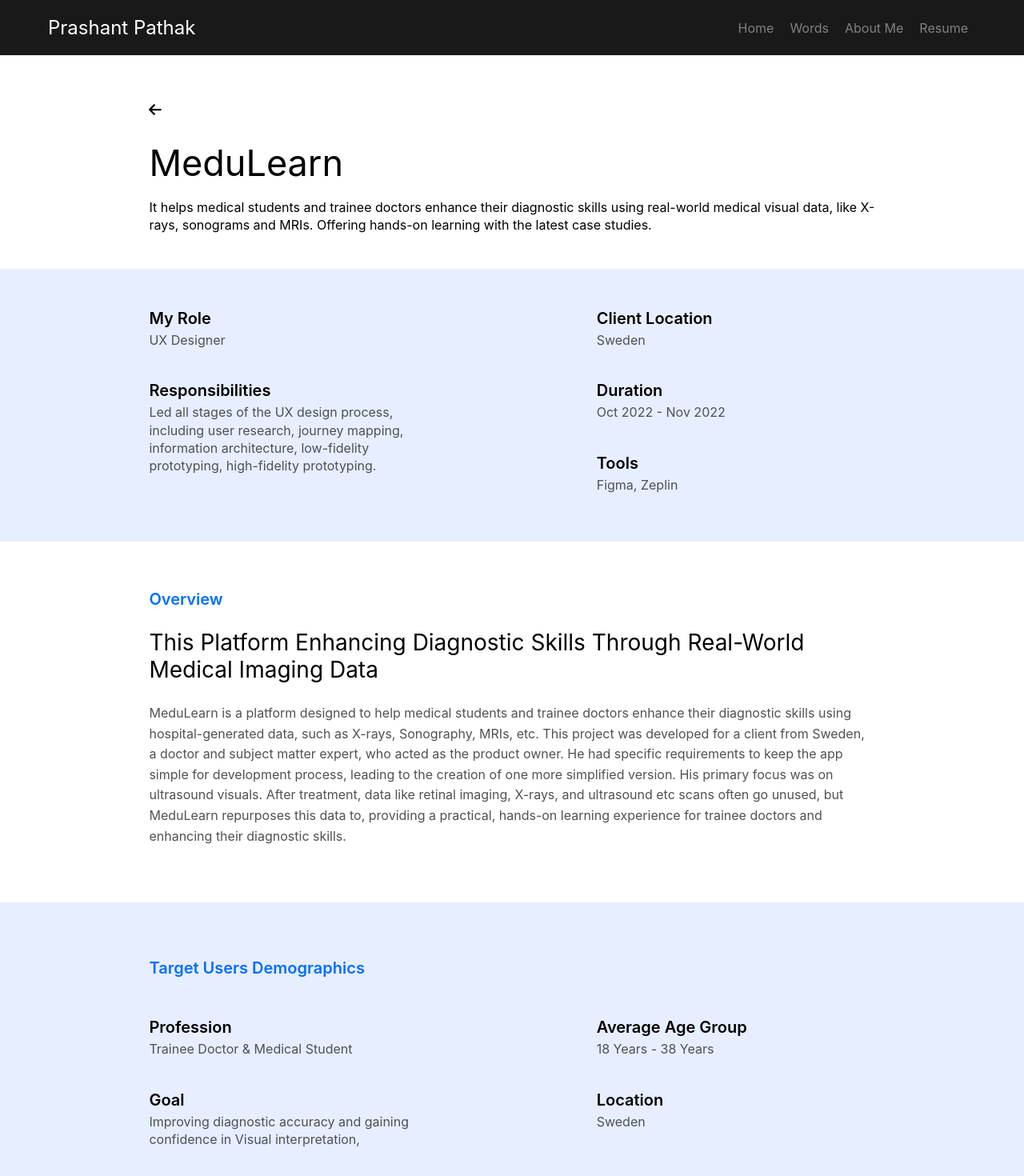
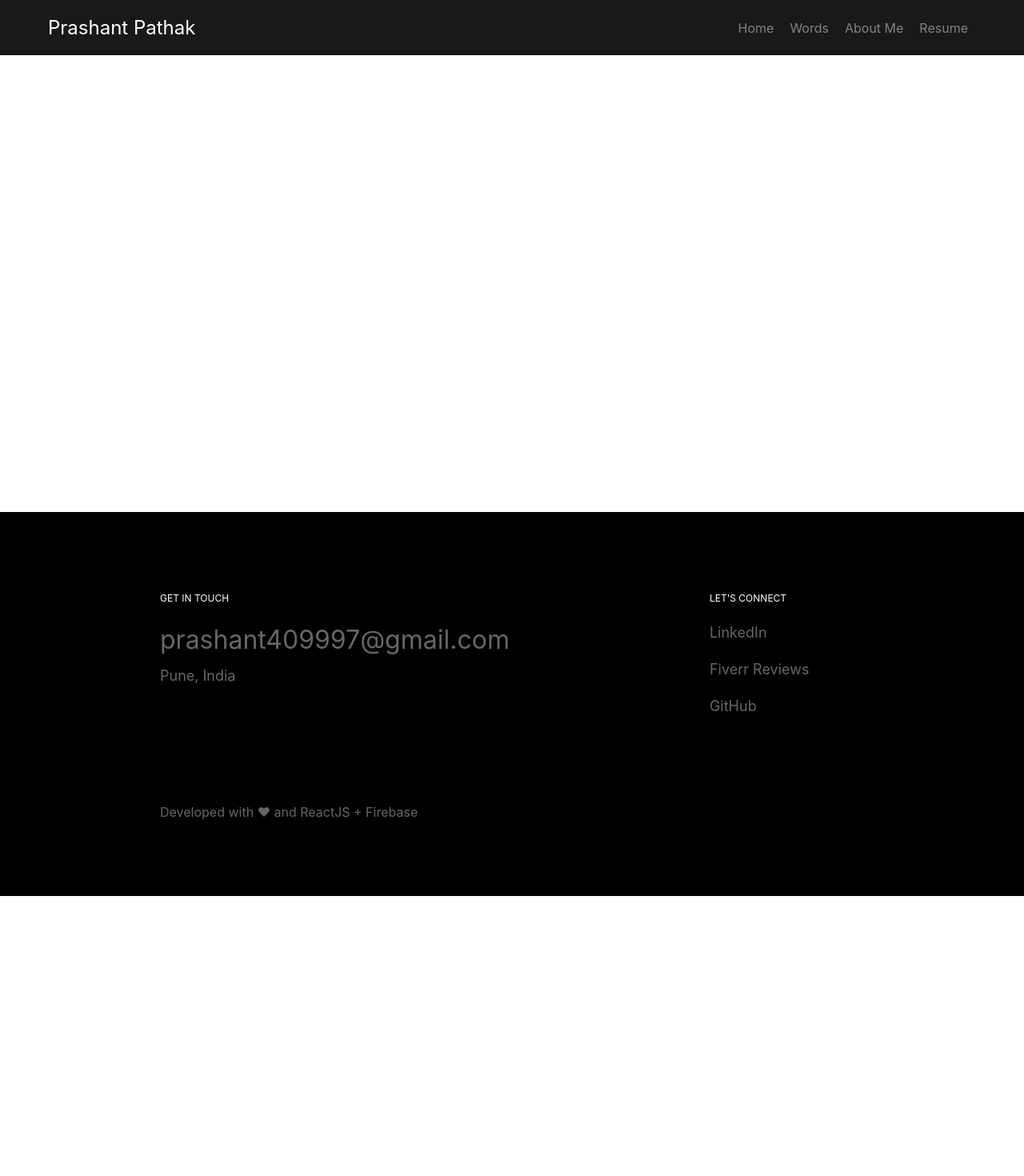
Before and after one commit to prashantpathak7/prashantpathak-dev, a React (Create React App) app: page /cs3 in a window 1280 px wide. Shown: the top 1470 px of the page at 80% size. After the commit the page ends 1120 px from the top, so only its background shows below. Built offline with nearby package versions, Linux system fonts and the light colour scheme.

Commit message:
Fix: Navbar

```diff
--- a/src/components/CS3.css
+++ b/src/components/CS3.css
@@ -1,3 +1,17 @@
+.CaseStudyTitle{
+    font-size: 52px;
+}
+
+.CaseStudyDescription{
+    margin-top: 20px;
+    margin-bottom: 30px;
+    font-size: 16px;
+    font-weight: 400;
+    color: hsl(0, 0%, 50%);
+    text-align: left;
+    line-height: 170%;
+}
+
 .CS3-main-container{
     margin-top: 68px;
     display: grid;
--- a/src/components/CS3.js
+++ b/src/components/CS3.js
@@ -13,71 +13,73 @@ function CS3() {
   };
 
   return (
-    // main div of the website
-  <div className='CS3-main-container'>
-        {/* Back arrow icon in the top left */}
-        <div className='back-arrow' onClick={handleBackClick}>
-          <FontAwesomeIcon icon={faArrowLeft} />
-        </div>
-        <div className='HeaderCS3'>
-                 <div className='ConstructMonitor'>MeduLearn</div>
-                <div className='ConstructMonitor-Details'>It helps medical students and trainee doctors enhance their diagnostic skills using real-world medical visual data, like X-rays, sonograms and MRIs. Offering hands-on learning with the latest case studies.
-                </div>
-        </div>
-        <div className='CS3-Role-BG-color'></div>
-        <div className='CS3-Role-left-section'>
-            <div className='role-title'>My Role</div>
-            <div className='role-description'>UX Designer</div>
+    <div></div>
+//     // main div of the website
+//   <div className='CS3-main-container'>
+//         {/* Back arrow icon in the top left */}
+//         <div className='back-arrow' onClick={handleBackClick}>
+//           <FontAwesomeIcon icon={faArrowLeft} />
+//         </div>
+//         <div className='HeaderCS3'>
+//                  <div className='CaseStudyTitle'>Learn POCUS</div>
+//                 <div className='CaseStudyDescription'>
+//                 Designed a UX solution for a Swedish client, encompassing both a web app and a mobile app. The platform empowers medical students and trainee doctors to enhance their diagnostic skills by providing access to real-world medical visual data, such as X-rays, sonograms, and MRIs. It offers hands-on learning opportunities through the latest case studies, enabling users to gain practical experience and deepen their understanding of medical diagnostics.
+//                 </div>
+//         </div>
+//         <div className='CS3-Role-BG-color'></div>
+//         <div className='CS3-Role-left-section'>
+//             <div className='role-title'>My Role</div>
+//             <div className='role-description'>UX Designer</div>
 
-            <div className='role-title'>Responsibilities</div>
-            <div className='role-description'> Led all stages of the UX design process, including user research, journey mapping, information architecture, low-fidelity prototyping, high-fidelity prototyping.</div>
-        </div>
+//             <div className='role-title'>Responsibilities</div>
+//             <div className='role-description'> Led all stages of the UX design process, including user research, journey mapping, information architecture, low-fidelity prototyping, high-fidelity prototyping.</div>
+//         </div>
 
-        <div className='CS3-Role-right-section'>
-            <div className='role-title'>Client Location</div>
-            <div className='role-description'>Sweden</div>
+//         <div className='CS3-Role-right-section'>
+//             <div className='role-title'>Client Location</div>
+//             <div className='role-description'>Sweden</div>
 
 
-            <div className='role-title'>Duration</div>
-            <div className='role-description'>Oct 2022 - Nov 2022</div>
+//             <div className='role-title'>Duration</div>
+//             <div className='role-description'>Oct 2022 - Nov 2022</div>
 
-            <div className='role-title'>Tools</div>
-            <div className='role-description'> Figma, Zeplin</div>
-        </div>
-        <div className='CS3-Overview'>
-                 <div className='CS3-Overview-Tag'>Overview</div>
+//             <div className='role-title'>Tools</div>
+//             <div className='role-description'> Figma, Zeplin</div>
+//         </div>
+//         <div className='CS3-Overview'>
+//                  <div className='CS3-Overview-Tag'>Overview</div>
 
-                 <div className='CS3-Overview-Title'>This Platform Enhancing Diagnostic Skills Through Real-World Medical Imaging Data</div>
-                <div className='CS3-Overview-Desc'>MeduLearn is a platform designed to help medical students and trainee doctors enhance their diagnostic skills using hospital-generated data, such as X-rays, Sonography, MRIs, etc. This project was developed for a client from Sweden, a doctor and subject matter expert, who acted as the product owner. He had specific requirements to keep the app simple for development process, leading to the creation of one more simplified version. His primary focus was on ultrasound visuals.
-                 After treatment, data like retinal imaging, X-rays, and ultrasound etc scans often go unused, but MeduLearn repurposes this data to, providing a practical, hands-on learning experience for trainee doctors and enhancing their diagnostic skills.
-                </div>
-        </div>
-        {/* ------------- CS3 audience ---------*/}
-        <div className='CS3-Audience'>        </div>
-        <div className='CS3-Audience-Tag CS3-Overview-Tag'>Target Users Demographics</div>
-        <div className='CS3-Audience-left-section'>
-            <div className='role-title'>Profession</div>
-            <div className='role-description'>Trainee Doctor & Medical Student</div>
+//                  <div className='CS3-Overview-Title'>This Platform Enhancing Diagnostic Skills Through Real-World Medical Imaging Data</div>
+//                 <div className='CS3-Overview-Desc'>MeduLearn is a platform designed to help medical students and trainee doctors enhance their diagnostic skills using hospital-generated data, such as X-rays, Sonography, MRIs, etc. This project was developed for a client from Sweden, a doctor and subject matter expert, who acted as the product owner. He had specific requirements to keep the app simple for development process, leading to the creation of one more simplified version. His primary focus was on ultrasound visuals.
+//                  After treatment, data like retinal imaging, X-rays, and ultrasound etc scans often go unused, but MeduLearn repurposes this data to, providing a practical, hands-on learning experience for trainee doctors and enhancing their diagnostic skills.
+//                 </div>
+//         </div>
+//         {/* ------------- CS3 audience ---------*/}
+//         <div className='CS3-Audience'>        </div>
+//         <div className='CS3-Audience-Tag CS3-Overview-Tag'>Target Users Demographics</div>
+//         <div className='CS3-Audience-left-section'>
+//             <div className='role-title'>Profession</div>
+//             <div className='role-description'>Trainee Doctor & Medical Student</div>
 
 
-            <div className='role-title'>Goal</div>
-            <div className='role-description'>Improving diagnostic accuracy and gaining confidence in Visual interpretation,</div>
-</div>
+//             <div className='role-title'>Goal</div>
+//             <div className='role-description'>Improving diagnostic accuracy and gaining confidence in Visual interpretation,</div>
+// </div>
 
-        <div className='CS3-Audience-right-section'>
-            <div className='role-title'>Average Age Group</div>
-            <div className='role-description'>18 Years - 38 Years</div>
+//         <div className='CS3-Audience-right-section'>
+//             <div className='role-title'>Average Age Group</div>
+//             <div className='role-description'>18 Years - 38 Years</div>
 
 
-            <div className='role-title'>Location</div>
-            <div className='role-description'> Sweden</div>
+//             <div className='role-title'>Location</div>
+//             <div className='role-description'> Sweden</div>
 
 
 
-        </div>
+//         </div>
 
 
-  </div>
+//   </div>
   );
 }
 
--- a/src/components/Navbar.css
+++ b/src/components/Navbar.css
@@ -13,6 +13,19 @@
   color: white;
   z-index: 1000;
   transition: padding 0.3s ease;
+}
+
+/* Make the navbar brand link look like plain text */
+.navbar-brand a {
+  color: white; /* Match the brand color */
+  text-decoration: none; /* Remove underline */
+  cursor: pointer; /* Keep it clickable */
+  font-size: inherit; /* Inherit the font size of the brand */
+}
+
+.navbar-brand a:hover {
+  text-decoration: none; /* Prevent underline on hover */
+  color: white; /* No color change on hover */
 }
 
 .navbar-brand {
--- a/src/components/Navbar.js
+++ b/src/components/Navbar.js
@@ -17,16 +17,16 @@ function Navbar() {
 
   return (
     <nav className="navbar">
-      <div className="navbar-brand">Prashant Pathak</div>
+      <div className="navbar-brand">
+        <Link to="/" onClick={() => setIsOpen(false)}>Prashant Pathak</Link>
+      </div>
       <div className={`navbar-menu ${isOpen ? 'open' : ''}`}>
         <Link to="/" className={isActive('/')} onClick={() => setIsOpen(false)}>Home</Link>
         <Link to="/words" className={isActive('/words')} onClick={() => setIsOpen(false)}>Words</Link>
         <Link to="/about" className={isActive('/about')} onClick={() => setIsOpen(false)}>About Me</Link>
-        {/* Remove isActive for the PDF link */}
         <a href="/resume.pdf" target="_blank" rel="noopener noreferrer" onClick={() => setIsOpen(false)}>Resume</a>
       </div>
       <div className="hamburger" onClick={toggleMenu}>
-        <span className="bar"></span>
         <span className="bar"></span>
         <span className="bar"></span>
         <span className="bar"></span>
```
